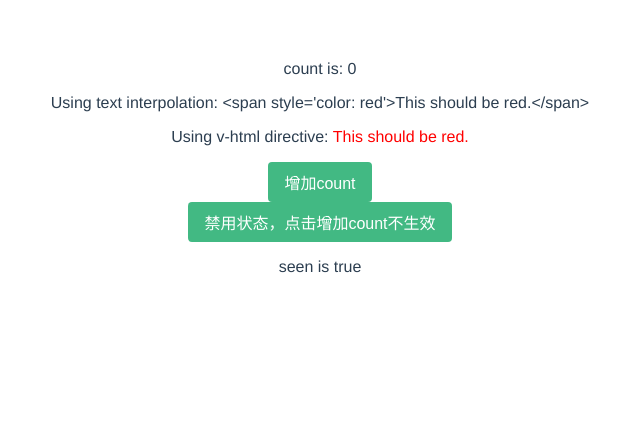
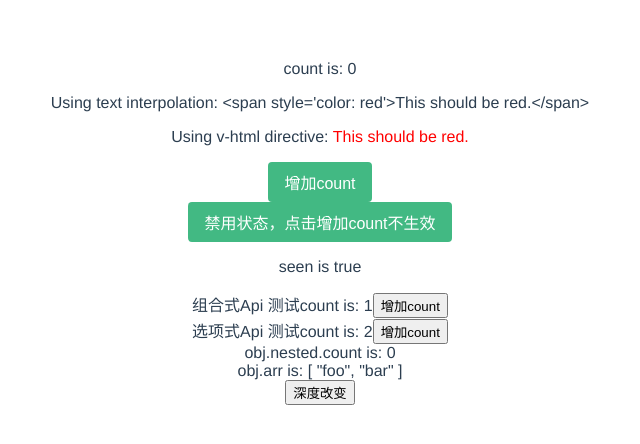
Before and after one commit to humanheima/vue-hello-world, a Vue app: page / in a window 1280 px wide. Shown: the top 444 px of the page, without its empty margins (320-960 px from the left). Built offline with nearby package versions, Linux system fonts and the light colour scheme.

Commit message:
基础:响应式基础,偏好使用选项式Api

```diff
--- a/src/App.vue
+++ b/src/App.vue
@@ -1,6 +1,11 @@
 
 <template>
   <AppCounter></AppCounter>
+
+  <div>
+    <TestCompositionApi></TestCompositionApi>
+    <TestOptionApi></TestOptionApi>
+  </div>
 </template>
 
 <script>
@@ -8,11 +13,16 @@ import HelloWorld from './components/HelloWorld.vue'
 // eslint-disable-next-line
 import AppCounter from './components/AppCounter.vue'
 
+import TestCompositionApi from './components/TestCompositionApi.vue';
+import TestOptionApi from './components/TestOptionApi.vue';
+
 export default {
   name: 'App',
   components: {
     HelloWorld,
-    AppCounter
+    AppCounter,
+    TestCompositionApi,
+    TestOptionApi,
   }
 }
 </script>
--- /dev/null
+++ b/src/components/TestCompositionApi.vue
@@ -0,0 +1,46 @@
+<script setup>
+
+import { onMounted, ref } from "vue";
+
+const count = ref(0);
+
+console.log(count) // { value: 0 }
+console.log(count.value) // 0
+
+count.value++
+// 在 JavaScript 中需要 .value
+console.log(count.value) // 1
+
+const obj = ref({
+    nested: { count: 0 },
+    arr: ['foo', 'bar']
+})
+
+function mutateDeeply() {
+    // 以下都会按照期望工作
+    obj.value.nested.count++
+    obj.value.arr.push('baz')
+}
+
+function increment() {
+    count.value++;
+}
+
+onMounted(() => {
+    console.log("mounted! init count: ${count.value}.");
+});
+
+</script>
+
+<!-- <script setup> 中的顶层的导入、声明的变量和函数可在同一组件的模板中直接使用。
+    你可以理解为模板是在同一作用域内声明的一个 JavaScript 函数，
+    它自然可以访问与它一起声明的所有内容。 -->
+
+<template >
+    <div>
+        <span>组合式Api 测试</span>
+        <!-- 在模板中使用 ref 时，我们不需要附加 .value。当在模板中使用时，ref 会自动解包 -->
+        <span>count is: {{ count }}</span>
+        <button @click="increment">增加count</button>
+    </div>
+</template>
--- /dev/null
+++ b/src/components/TestOptionApi.vue
@@ -0,0 +1,58 @@
+<script>
+
+export default {
+
+    // 不在data中声明的属性，不会被响应式
+    data() {
+        return {
+            msg: 'Welcome to Your Vue.js App',
+            count: 1,
+
+            obj: {
+                nested: { count: 0 },
+                arr: ['foo', 'bar']
+            },
+        }
+    },
+    methods: {
+        increment() {
+            this.count++
+        },
+
+        mutateDeeply() {
+            // 以下都会按照期望工作
+            this.obj.nested.count++
+            this.obj.arr.push('baz')
+        },
+    },
+
+    mounted() {
+        console.log('mounted this.count = ', this.count)
+        this.count = 2
+        console.log('增加count后 mounted this.count = ', this.count)
+    },
+}
+</script>
+
+<template>
+    <div>
+        <span>选项式Api 测试</span>
+        <span>count is: {{ count }}</span>
+        <button @click="increment">增加count</button>
+
+        <div>
+            <span>obj.nested.count is: {{ obj.nested.count }}</span>
+        </div>
+        <div>
+            <span>obj.arr is: {{ obj.arr }}</span>
+        </div>
+
+        <div>
+            <button @click="mutateDeeply">深度改变</button>
+        </div>
+
+
+    </div>
+</template>
+
+<style scoped></style>
```
Also changed, not shown: src/笔记.md (+4 -0 lines), 1 other file (tests, documents, lock files or other folders).
